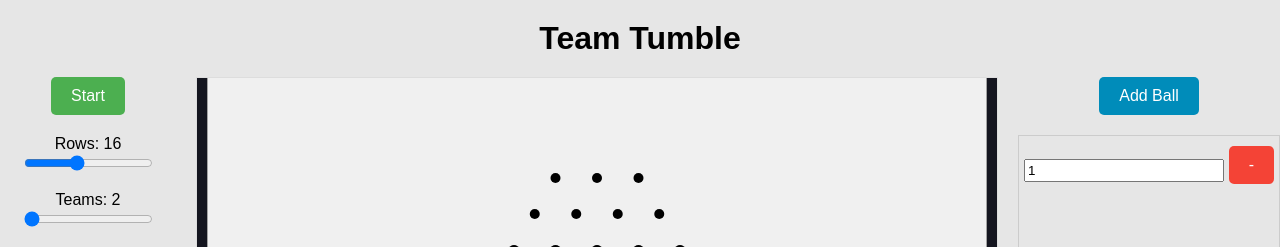
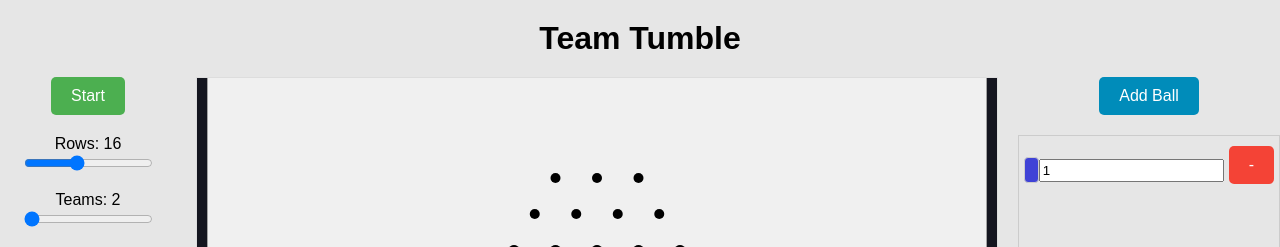
Before and after one commit to Lukasbygmal/TeamTumble, a Vue app in the folder team_tumble/: page / in a window 1280 px wide. Both pictures are taken after a click on the button "Add Ball". Shown: the top 247 px of the page. Built offline with nearby package versions, Linux system fonts and the light colour scheme; the HTML template or start-up script is replaced by a standard one.

Commit message:
Added random colors to the balls

```diff
--- a/team_tumble/src/components/Board.vue
+++ b/team_tumble/src/components/Board.vue
@@ -24,7 +24,7 @@
 import { ref, onMounted, onBeforeUnmount, watch, defineExpose } from 'vue';
 import Matter, { Engine, Render, World, Bodies, Runner, Events } from 'matter-js';
 
-const props = defineProps<{ rows: number; teams: number; balls: { id: number; name: string }[] }>();
+const props = defineProps<{ rows: number; teams: number; balls: { id: number; name: string; color: string }[] }>();
 const ballQueue = ref([...props.balls]);
 const activeBalls = ref(0);
 const teamCounts = ref(new Map<number, number>());
@@ -209,6 +209,7 @@ const startGame = async (balls: { id: number; name: string }[]) => {
   }
 };
 
+//can duplicate ball, have to look into it
 const spawnBall = () => {
   const centerX = 400;
   const slightOffset = (Math.random() - 0.2) * 20;
@@ -220,7 +221,7 @@ const spawnBall = () => {
     restitution: 0.3,
     friction: 0.005,
     label: 'ball',
-    render: { fillStyle: 'red' }
+    render: { fillStyle: ballData.color }
   });
 
   physicsBall.id = ballData.id;
@@ -251,6 +252,7 @@ const captureBall = (ball: Matter.Body, slotLabel: string) => {
 
     capturedBalls.value[teamId].push({
       name: ballData?.name || `${ball.id}`,
+      color: ballData?.color || ball.render.fillStyle,
       ball,
     });
   }
--- a/team_tumble/src/components/Layout.vue
+++ b/team_tumble/src/components/Layout.vue
@@ -22,6 +22,7 @@
       <StandardButton label="Add Ball" color="secondary" @click="addBall" :disabled="isGameActive" />
       <div class="ball-list">
         <div v-for="(ball, index) in balls" :key="ball.id" class="ball-item">
+          <div class="color-indicator" :style="{ backgroundColor: ball.color }"></div>
           <input v-model="ball.name" :placeholder="`Ball ${index + 1}`" />
           <StandardButton label="-" color="danger" @click="removeBall(index)" :disabled="isGameActive" />
         </div>
@@ -40,7 +41,7 @@ const rowSliderValue = ref(16);
 const teamSliderValue = ref(2);
 const rows = ref(16);
 const teams = ref(2);
-const balls = ref<{ id: number; name: string }[]>([]);
+const balls = ref<{ id: number; name: string, color:string }[]>([]);
 let ballId = 0;
 
 const plinkoBoard = ref<InstanceType<typeof Board> | null>(null);
@@ -64,6 +65,7 @@ const addBall = () => {
   balls.value.push({
     id: ballId++,
     name: "" + ballId,
+    color: `#${Math.floor(Math.random() * 16777215).toString(16).padStart(6, '0')}`,
   });
 };
 
@@ -112,4 +114,11 @@ const removeBall = (index: number) => {
   margin-right: 5px;
   padding: 2px;
 }
+
+.color-indicator {
+  width: 24px;
+  height: 24px;
+  border-radius: 4px;
+  border: 1px solid #ccc;
+}
 </style>
```
